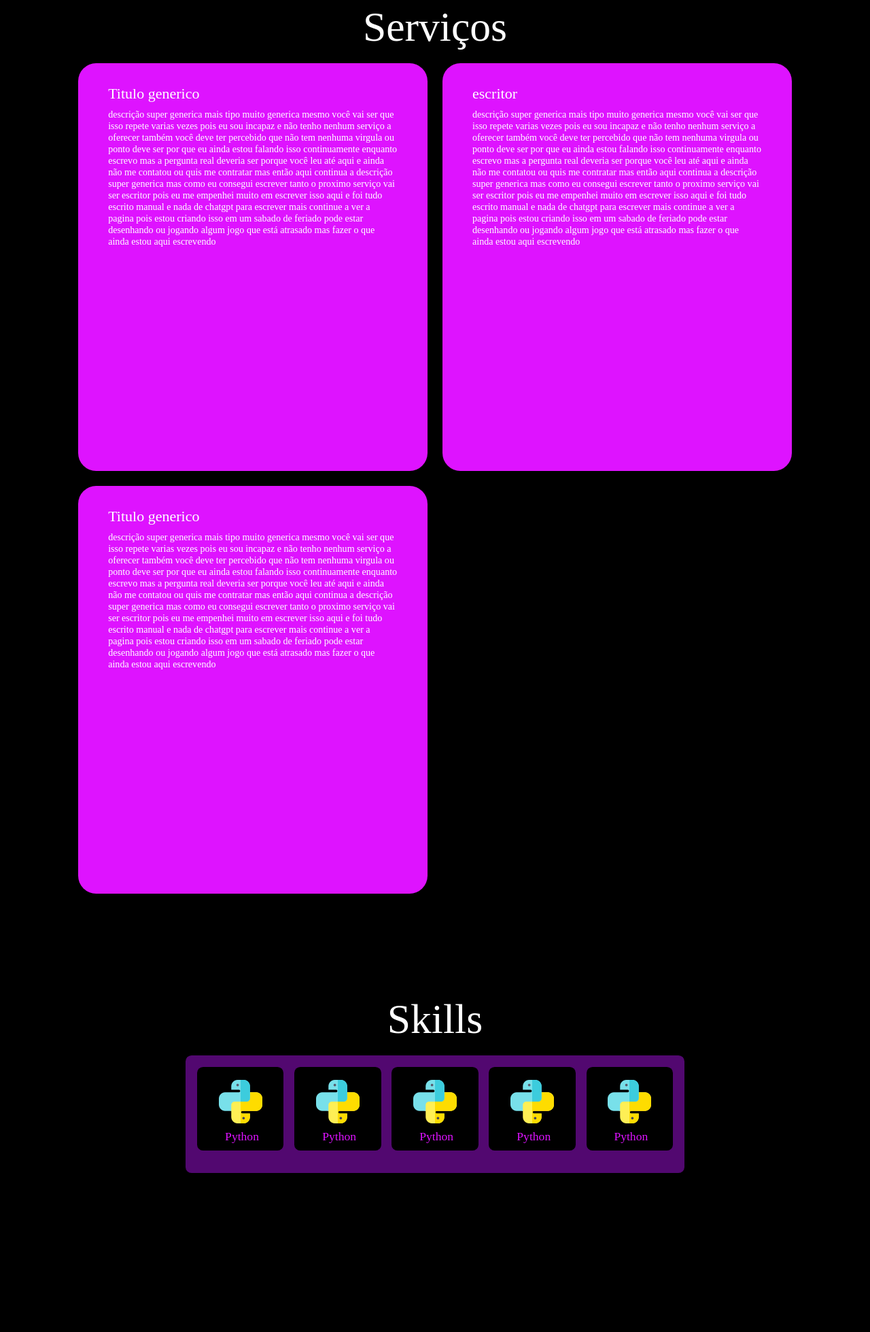
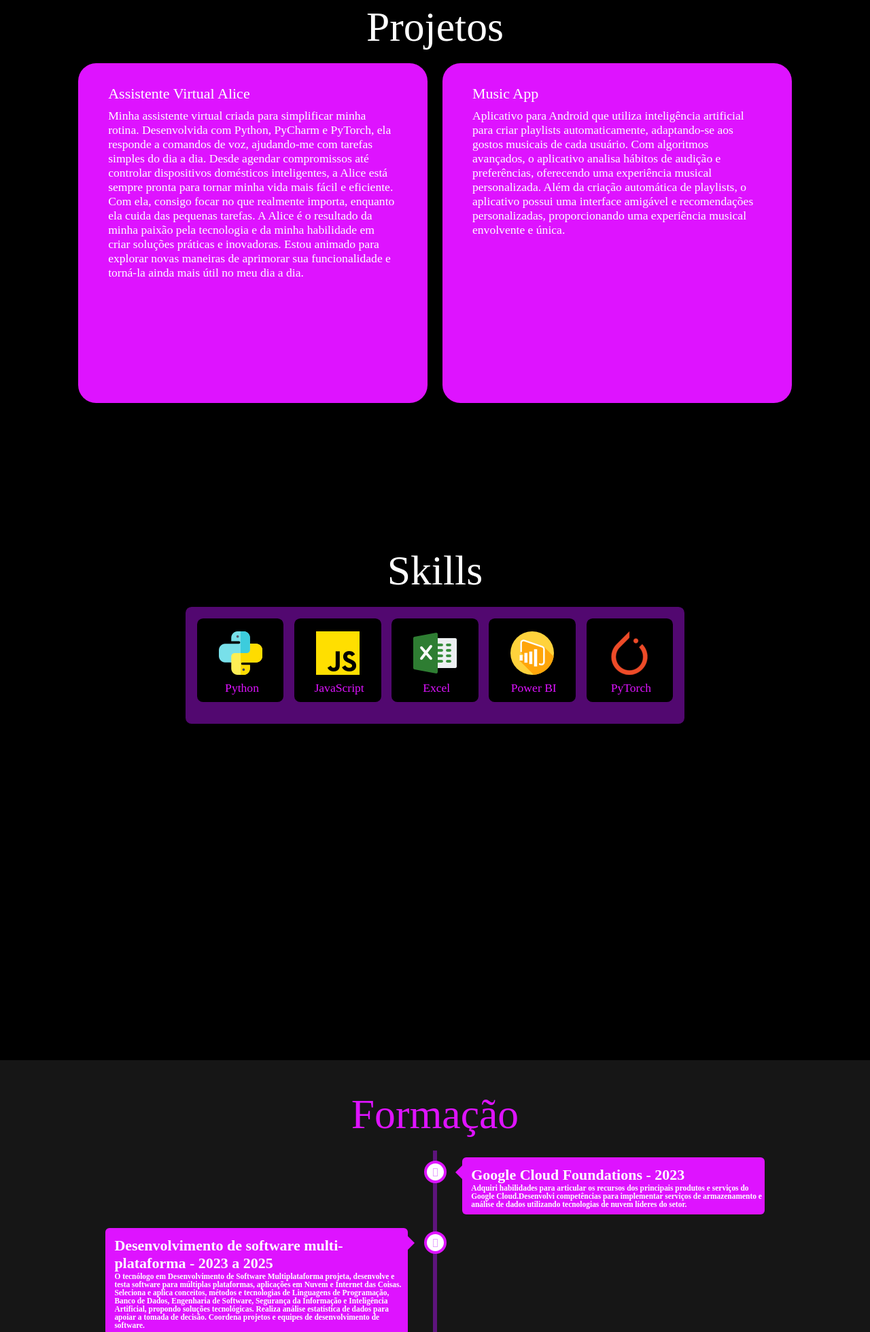
Before and after one commit to GabrielViana14/web_portfolio, a plain HTML site: page index.html in a window 1280 px wide. Shown: the part 840-2800 px from the top of the page at 68% size. Drawn offline with nearby package versions, Linux system fonts and the light colour scheme; some packages are replaced by stand-ins of ours; a script that the page names is missing.

Commit message:
Preenchi as informações principais

```diff
--- a/assets/css/index.css
+++ b/assets/css/index.css
@@ -312,7 +312,7 @@ span{
 
 .service-box {
     background-color: var(--main-color);
-    height: 600px;
+    height: 500px;
     border-radius: 3rem;
     cursor: pointer;
     transition: 0.3s ease;
@@ -342,7 +342,7 @@ span{
 }
 
 .service-info p{
-    font-size: 1.6rem;
+    font-size: 2rem;
     font-weight: 400;
     max-height: 100px;
     margin: auto;
@@ -363,6 +363,7 @@ span{
     }
     .services-container{
         grid-template-columns: repeat(1,1fr);
+        font-size: 0.5rem;
     }
 }
 
--- a/index.html
+++ b/index.html
@@ -30,36 +30,31 @@
         <div class="home-content">
             <h1> Olá, eu sou <span>Gabriel</span></h1>
             <h3 class="typing-text">Eu sou <span></span></h3>
-            <p>Lorem ipsum dolor sit amet, consectetur adipiscing elit, sed do eiusmod tempor incididunt ut labore et dolore magna aliqua. Ut enim ad minim veniam, quis nostrud exercitation ullamco laboris nisi ut aliquip ex ea commodo consequat. Duis aute irure dolor in reprehenderit in voluptate velit esse cillum dolore eu fugiat nulla pariatur. Excepteur sint occaecat cupidatat non proident, sunt in culpa qui officia deserunt mollit anim id est laborum.</p>
+            <p>Uma pessoa apaixonada por desafios e movido pela busca constante pelo conhecimento. Minha abordagem para resolver problemas é baseada em uma combinação de análise meticulosa e criatividade ilimitada. Estou sempre buscando novas maneiras de encontrar soluções inovadoras e eficazes.
+                Sou comprometido com a excelência em tudo o que faço, e minha ética de trabalho é fundamental para alcançar resultados excepcionais. Tenho uma mente aberta e estou sempre disposto a aprender com as experiências, tanto as minhas quanto as dos outros.</p>
             <div class="social-icon">
                 <a href="https://www.linkedin.com/in/gabriel-viana-a26365172/"><i class="fa-brands fa-linkedin-in"></i></a>
                 <a href="https://github.com/GabrielViana14"><i class="fa-brands fa-github"></i></a>
             </div>
 
-            <a href="#contact" class="btn">Me contrate</a>
+            <a href="#contact" class="btn">Me contate</a>
 
         </div>
     </section>
     <section class="service" id="service">
-        <h2 class="headling">Serviços</h2>
+        <h2 class="headling">Projetos</h2>
 
         <div class="services-container">
             <div class="service-box">
                 <div class="service-info">
-                    <h4>Titulo generico</h4>
-                    <p>descrição super generica mais tipo muito generica mesmo você vai ser que isso repete varias vezes pois eu sou incapaz e não tenho nenhum serviço a oferecer também você deve ter percebido que não tem nenhuma virgula ou ponto deve ser por que eu ainda estou falando isso continuamente enquanto escrevo mas a pergunta real deveria ser porque você leu até aqui e ainda não me contatou ou quis me contratar mas então aqui continua a descrição super generica mas como eu consegui escrever tanto o proximo serviço vai ser escritor pois eu me empenhei muito em escrever isso aqui e foi tudo escrito manual e nada de chatgpt para escrever mais continue a ver a pagina pois estou criando isso em um sabado de feriado pode estar desenhando ou jogando algum jogo que está atrasado mas fazer o que ainda estou aqui escrevendo</p>
+                    <h4>Assistente Virtual Alice</h4>
+                    <p>Minha assistente virtual criada para simplificar minha rotina. Desenvolvida com Python, PyCharm e PyTorch, ela responde a comandos de voz, ajudando-me com tarefas simples do dia a dia. Desde agendar compromissos até controlar dispositivos domésticos inteligentes, a Alice está sempre pronta para tornar minha vida mais fácil e eficiente. Com ela, consigo focar no que realmente importa, enquanto ela cuida das pequenas tarefas. A Alice é o resultado da minha paixão pela tecnologia e da minha habilidade em criar soluções práticas e inovadoras. Estou animado para explorar novas maneiras de aprimorar sua funcionalidade e torná-la ainda mais útil no meu dia a dia.</p>
                 </div>
             </div>
             <div class="service-box">
                 <div class="service-info">
-                    <h4>escritor</h4>
-                    <p>descrição super generica mais tipo muito generica mesmo você vai ser que isso repete varias vezes pois eu sou incapaz e não tenho nenhum serviço a oferecer também você deve ter percebido que não tem nenhuma virgula ou ponto deve ser por que eu ainda estou falando isso continuamente enquanto escrevo mas a pergunta real deveria ser porque você leu até aqui e ainda não me contatou ou quis me contratar mas então aqui continua a descrição super generica mas como eu consegui escrever tanto o proximo serviço vai ser escritor pois eu me empenhei muito em escrever isso aqui e foi tudo escrito manual e nada de chatgpt para escrever mais continue a ver a pagina pois estou criando isso em um sabado de feriado pode estar desenhando ou jogando algum jogo que está atrasado mas fazer o que ainda estou aqui escrevendo</p>
-                </div>
-            </div>
-            <div class="service-box">
-                <div class="service-info">
-                    <h4>Titulo generico</h4>
-                    <p>descrição super generica mais tipo muito generica mesmo você vai ser que isso repete varias vezes pois eu sou incapaz e não tenho nenhum serviço a oferecer também você deve ter percebido que não tem nenhuma virgula ou ponto deve ser por que eu ainda estou falando isso continuamente enquanto escrevo mas a pergunta real deveria ser porque você leu até aqui e ainda não me contatou ou quis me contratar mas então aqui continua a descrição super generica mas como eu consegui escrever tanto o proximo serviço vai ser escritor pois eu me empenhei muito em escrever isso aqui e foi tudo escrito manual e nada de chatgpt para escrever mais continue a ver a pagina pois estou criando isso em um sabado de feriado pode estar desenhando ou jogando algum jogo que está atrasado mas fazer o que ainda estou aqui escrevendo</p>
+                    <h4>Music App</h4>
+                    <p>Aplicativo para Android que utiliza inteligência artificial para criar playlists automaticamente, adaptando-se aos gostos musicais de cada usuário. Com algoritmos avançados, o aplicativo analisa hábitos de audição e preferências, oferecendo uma experiência musical personalizada. Além da criação automática de playlists, o aplicativo possui uma interface amigável e recomendações personalizadas, proporcionando uma experiência musical envolvente e única.</p>
                 </div>
             </div>
         </div>
@@ -76,26 +71,26 @@
                 </div>
                 <div class="bar">
                     <div class="info">
-                        <img src="assets/img/python.png"/>
-                        <span>Python</span>
+                        <img src="assets/img/js.png"/>
+                        <span>JavaScript</span>
                     </div>
                 </div>
                 <div class="bar">
                     <div class="info">
-                        <img src="assets/img/python.png"/>
-                        <span>Python</span>
+                        <img src="assets/img/excel.png"/>
+                        <span>Excel</span>
                     </div>
                 </div>
                 <div class="bar">
                     <div class="info">
-                        <img src="assets/img/python.png"/>
-                        <span>Python</span>
+                        <img src="assets/img/power-bi.png"/>
+                        <span>Power BI</span>
                     </div>
                 </div>
                 <div class="bar">
                     <div class="info">
-                        <img src="assets/img/python.png"/>
-                        <span>Python</span>
+                        <img src="assets/img/pytorch.png"/>
+                        <span>PyTorch</span>
                     </div>
                 </div>
             </div>
@@ -107,40 +102,20 @@
             <div class="container right">
                 <div class="content">
                     <div class="tag">
-                        <h2>Universidade</h2>
+                        <h2>Google Cloud Foundations - 2023</h2>
                     </div>
                     <div class="decs">
-                        <p>Fiz faculdade</p>
+                        <p>Adquiri habilidades para articular os recursos dos principais produtos e serviços do Google Cloud.Desenvolvi competências para implementar serviços de armazenamento e análise de dados utilizando tecnologias de nuvem líderes do setor.</p>
                     </div>
                 </div>
             </div>
             <div class="container left">
                 <div class="content">
                     <div class="tag">
-                        <h2>Universidade</h2>
+                        <h2>Desenvolvimento de software multi-plataforma - 2023 a 2025</h2>
                     </div>
                     <div class="decs">
-                        <p>Fiz faculdade</p>
-                    </div>
-                </div>
-            </div>
-            <div class="container right">
-                <div class="content">
-                    <div class="tag">
-                        <h2>Universidade</h2>
-                    </div>
-                    <div class="decs">
-                        <p>Fiz faculdade</p>
-                    </div>
-                </div>
-            </div>
-            <div class="container left">
-                <div class="content">
-                    <div class="tag">
-                        <h2>Universidade</h2>
-                    </div>
-                    <div class="decs">
-                        <p>Fiz faculdade</p>
+                        <p>O tecnólogo em Desenvolvimento de Software Multiplataforma projeta, desenvolve e testa software para múltiplas plataformas, aplicações em Nuvem e Internet das Coisas. Seleciona e aplica conceitos, métodos e tecnologias de Linguagens de Programação, Banco de Dados, Engenharia de Software, Segurança da Informação e Inteligência Artificial, propondo soluções tecnológicas. Realiza análise estatística de dados para apoiar a tomada de decisão. Coordena projetos e equipes de desenvolvimento de software.</p>
                     </div>
                 </div>
             </div>
```
Also changed, not shown: assets/img/excel.png (added), assets/img/js.png (added), assets/img/power-bi.png (added), assets/img/pytorch.png (added).
